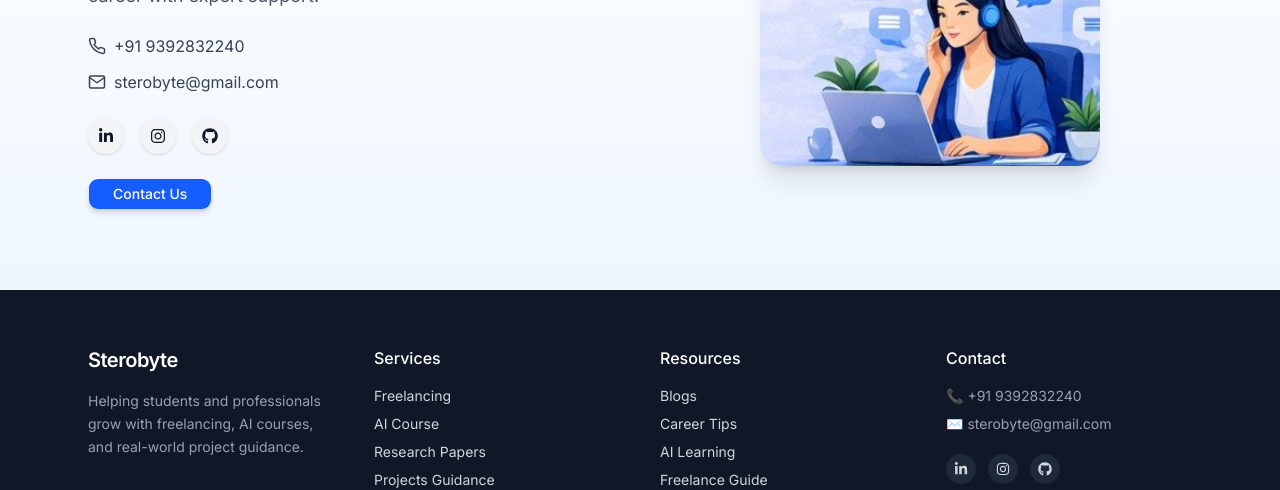
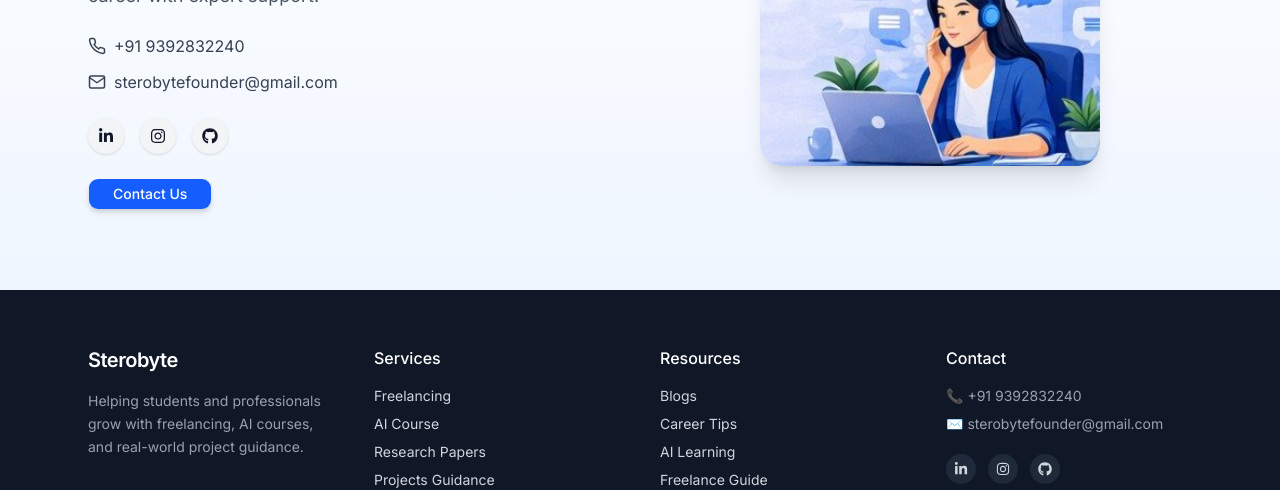
Before and after one commit to Nakulurianilkumar2004/frontend, a Next.js app: page / in a window 1280 px wide. Shown: the part 3282-3772 px from the top of the page. Built offline with nearby package versions, Linux system fonts and the light colour scheme.

Commit message:
updated change for email update

```diff
--- a/app/services/contact/page.tsx
+++ b/app/services/contact/page.tsx
@@ -102,7 +102,7 @@ export default function ContactPage() {
 
                             <div className="flex items-center gap-3">
                                 <Mail className="text-purple-600" />
-                                <span className="text-gray-700">sterobyte@gmail.com</span>
+                                <span className="text-gray-700">sterobytefounder@gmail.com</span>
                             </div>
                         </CardContent>
                     </Card>
--- a/components/Contact.tsx
+++ b/components/Contact.tsx
@@ -51,7 +51,7 @@ const Contact: React.FC = () => {
                                 className="flex items-center justify-center md:justify-start gap-2 hover:text-blue-600 transition"
                             >
                                 <FiMail size={18} />
-                                <span>sterobyte@gmail.com</span>
+                                <span>sterobytefounder@gmail.com</span>
                             </a>
 
                         </div>
--- a/components/Footer.tsx
+++ b/components/Footer.tsx
@@ -108,10 +108,10 @@ const Footer: React.FC = () => {
 
                             <li>
                                 <a
-                                    href="mailto:sterobyte@gmail.com"
+                                    href="mailto:sterobytefounder@gmail.com"
                                     className="hover:text-white transition"
                                 >
-                                    ✉️ sterobyte@gmail.com
+                                    ✉️ sterobytefounder@gmail.com
                                 </a>
                             </li>
                         </ul>
--- a/components/WhatsappButton.tsx
+++ b/components/WhatsappButton.tsx
@@ -3,7 +3,7 @@
 import { MessageCircle } from "lucide-react";
 
 export default function WhatsAppButton() {
-    const phoneNumber = "916305101934"; // 🔥 replace your number
+    const phoneNumber = "9392832240"; // 🔥 replace your number
 
     return (
         <div className="fixed bottom-6 right-6 z-50">
```
